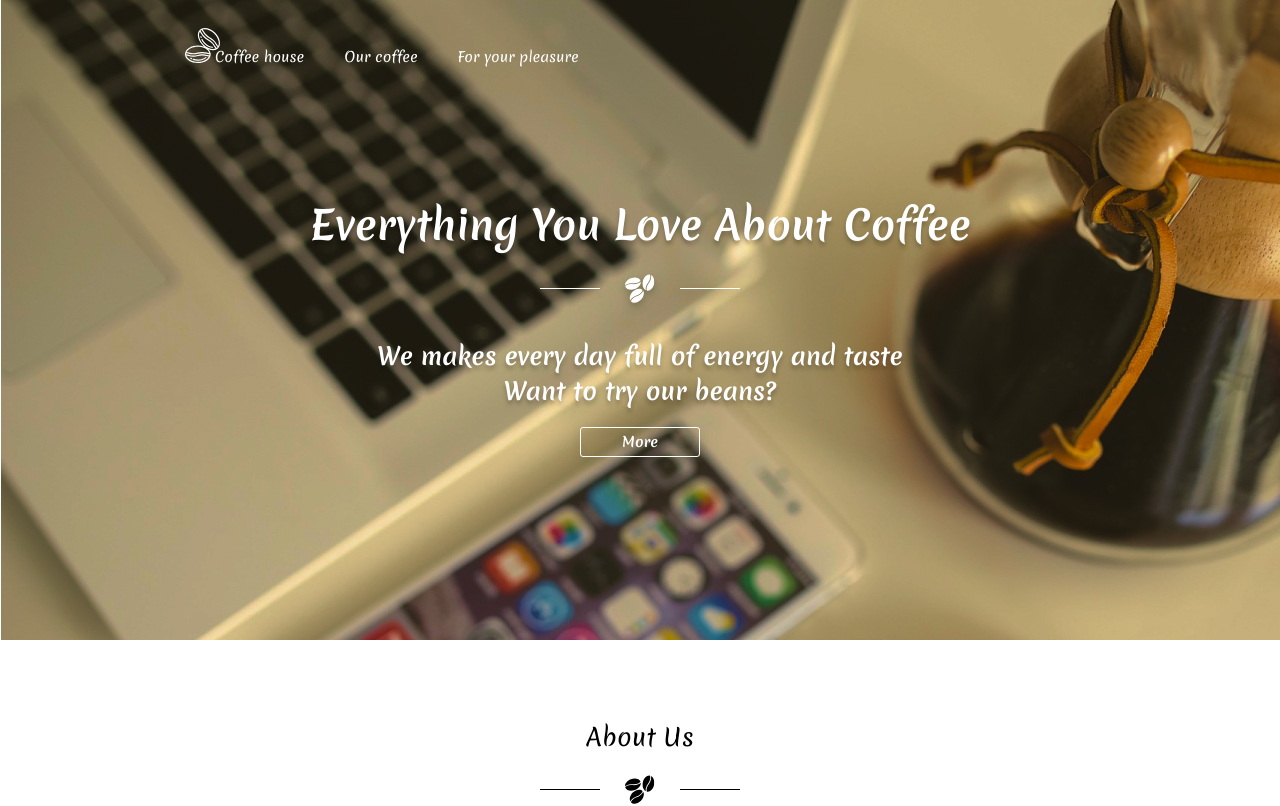
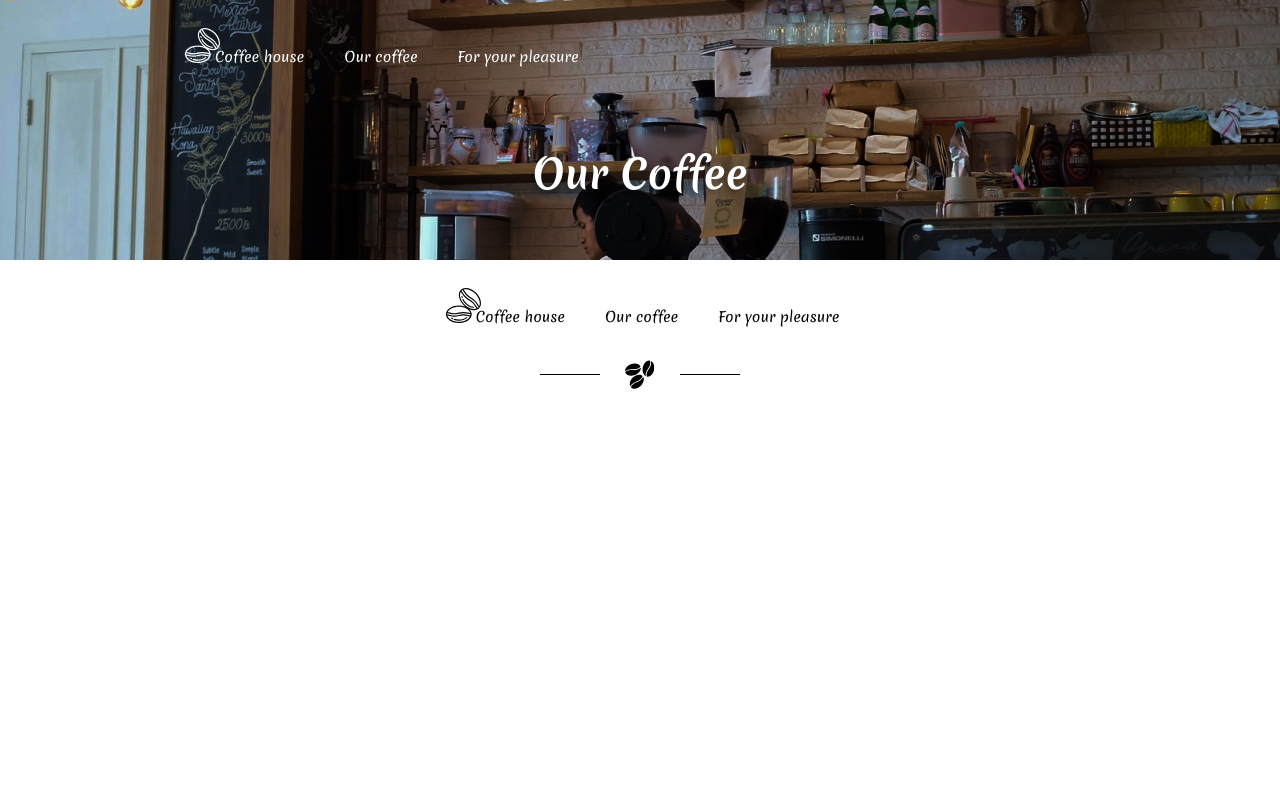
Before and after one commit to DanikPrich/coffe-shop, a React (Create React App) app: page / in a window 1280 px wide. Shown: the top 806 px of the page. Built offline with nearby package versions, Linux system fonts and the light colour scheme.

Commit message:
main page completed, header section

```diff
--- a/src/App.js
+++ b/src/App.js
@@ -1,17 +1,13 @@
-import HeaderMainSection from './components/sections/header-main-section/header-main-section'
-import AboutMainSection from './components/sections/about-main-section/about-main-section'
-import OurBestSection from './components/sections/our-best-section/our-best-section'
-import FooterSection from './components/sections/footer-section/footer-section'
+
+import MainPage from './pages/main-page/main-page';
+import CoffePage from './pages/coffe-page/coffe-page';
 
 import './App.scss';
 
 function App() {
   return (
     <div className="App">
-      <HeaderMainSection/>
-      <AboutMainSection/>
-      <OurBestSection/>
-      <FooterSection/>
+      <CoffePage/>
     </div>
   );
 }
--- a/src/components/sections/header-main-section/header-main-section.scss
+++ b/src/components/sections/header-main-section/header-main-section.scss
@@ -21,12 +21,12 @@
     align-items: center;
     color: white;
   }
-  &__title {
-    font-weight: 700;
-    font-size: 40px;
-    line-height: 58px;
-    text-shadow: 0px 4px 4px rgba(0, 0, 0, 0.25);
-  }
+  // &__title {
+  //   font-weight: 700;
+  //   font-size: 40px;
+  //   line-height: 58px;
+  //   text-shadow: 0px 4px 4px rgba(0, 0, 0, 0.25);
+  // }
   &__subtitle {
     font-weight: 700;
     font-size: 24px;
--- a/src/components/sections/header-section/header-section.js
+++ b/src/components/sections/header-section/header-section.js
@@ -1,2 +1,18 @@
 
-function HeaderMain
+import NavLinks from '../../UI/nav-links/nav-links'
+
+import './header-section.scss'
+
+function HeaderSection() {
+  return (
+    <header className='header'>
+      <div className="header__links">
+        <NavLinks light={true}/>
+      </div>
+      <h1>Our Coffee</h1>
+    </header>
+
+  )
+}
+
+export default HeaderSection
--- a/src/components/sections/header-section/header-section.scss
+++ b/src/components/sections/header-section/header-section.scss
@@ -0,0 +1,12 @@
+.header {
+  background-image: url('../../../img/background/header2.png');
+  background-repeat: no-repeat, no-repeat;
+  height: 260px;
+  color: white;
+
+  &__links {
+    padding-left: 180px;
+    padding-top: 50px;
+    margin-bottom: 60px;
+  }
+}
--- /dev/null
+++ b/src/pages/coffe-page/coffe-page.js
@@ -0,0 +1,15 @@
+
+import HeaderSection from "../../components/sections/header-section/header-section"
+import FooterSection from "../../components/sections/footer-section/footer-section"
+
+
+function CoffePage() {
+  return(
+    <>
+      <HeaderSection/>
+      <FooterSection/>
+    </>
+  )
+}
+
+export default CoffePage
--- /dev/null
+++ b/src/pages/main-page/main-page.js
@@ -0,0 +1,18 @@
+import HeaderMainSection from '../../components/sections/header-main-section/header-main-section'
+import AboutMainSection from '../../components/sections/about-main-section/about-main-section'
+import OurBestSection from '../../components/sections/our-best-section/our-best-section'
+import FooterSection from '../../components/sections/footer-section/footer-section'
+
+
+function MainPage() {
+  return (
+    <>
+      <HeaderMainSection/>
+      <AboutMainSection/>
+      <OurBestSection/>
+      <FooterSection/>
+    </>
+  )
+}
+
+export default MainPage
--- a/src/sass/interface.scss
+++ b/src/sass/interface.scss
@@ -1,5 +1,12 @@
 .section {
 	padding: 100px 0;
+}
+
+h1 {
+	font-weight: 700;
+	font-size: 40px;
+	line-height: 58px;
+	text-shadow: 0px 4px 4px rgba(0, 0, 0, 0.25);
 }
 
 h2 {
```
